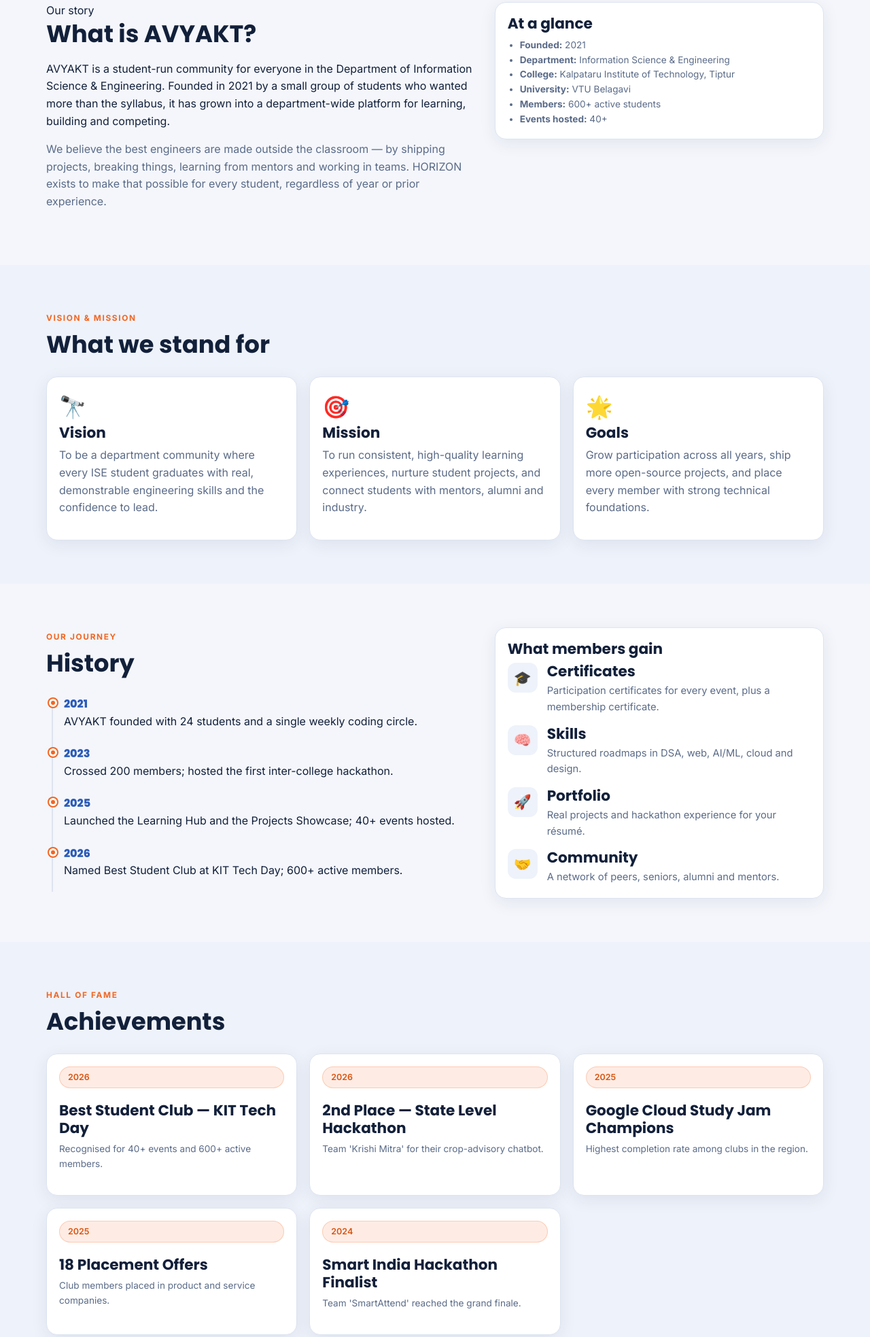
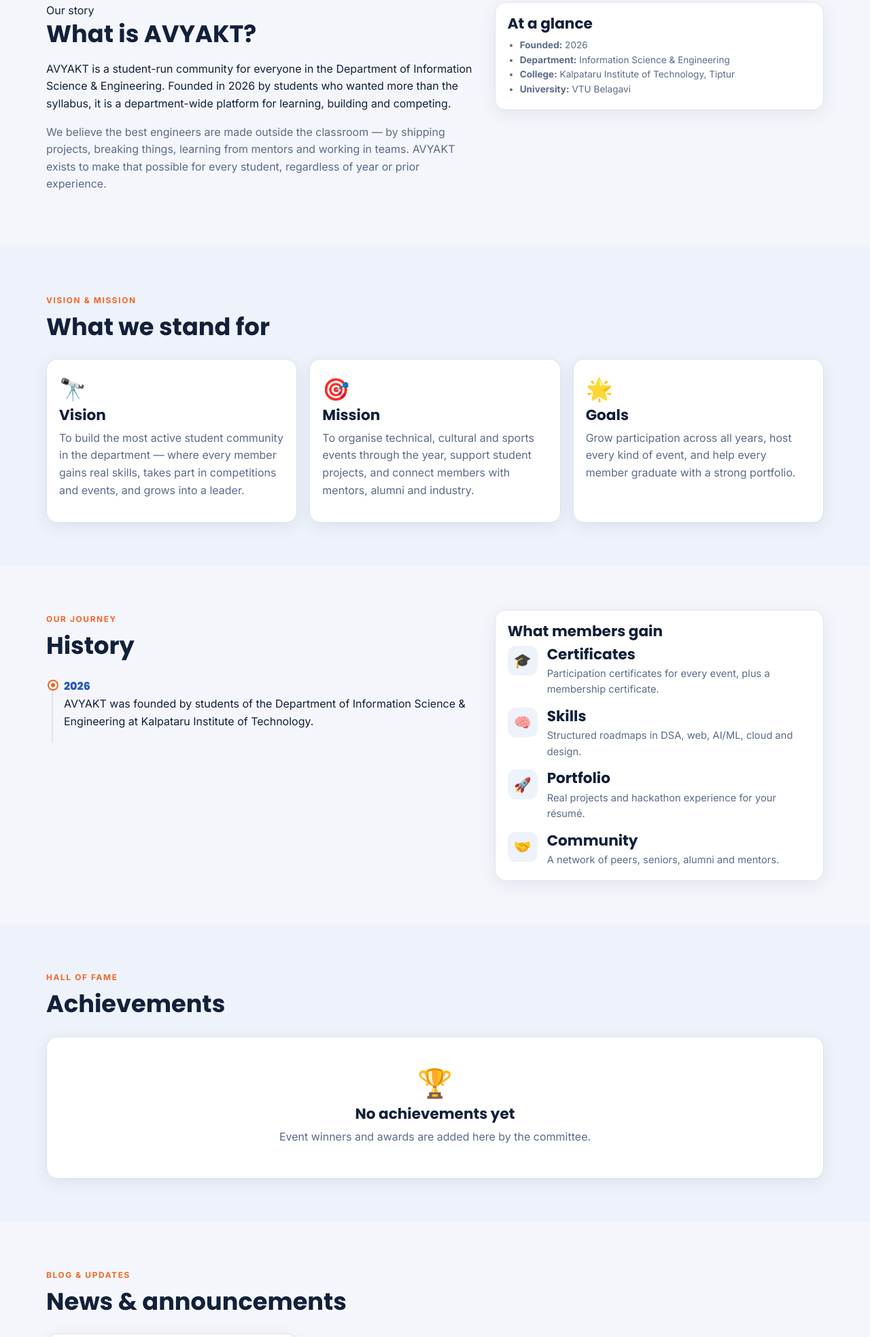
Before and after one commit to balajitharun-cloud/ise-horizon-website, a plain HTML site: page about.html in a window 1280 px wide. Shown: the part 379-2346 px from the top of the page at 68% size. Drawn offline with Linux system fonts and the light colour scheme.

Commit message:
AVYAKT: new leadership, founded 2026, member-managed history & hall of fame, passcode ise@2007, remove email/phone, enlarge hero logo

```diff
--- a/about.html
+++ b/about.html
@@ -33,19 +33,17 @@
         <div>
           <span class="eyebrow">Our story</span>
           <h2>What is AVYAKT?</h2>
-          <p>AVYAKT is a student-run community for everyone in the Department of Information Science &amp; Engineering. Founded in 2021 by a small group of students who wanted more than the syllabus, it has grown into a department-wide platform for learning, building and competing.</p>
-          <p class="muted">We believe the best engineers are made outside the classroom — by shipping projects, breaking things, learning from mentors and working in teams. HORIZON exists to make that possible for every student, regardless of year or prior experience.</p>
+          <p>AVYAKT is a student-run community for everyone in the Department of Information Science &amp; Engineering. Founded in 2026 by students who wanted more than the syllabus, it is a department-wide platform for learning, building and competing.</p>
+          <p class="muted">We believe the best engineers are made outside the classroom — by shipping projects, breaking things, learning from mentors and working in teams. AVYAKT exists to make that possible for every student, regardless of year or prior experience.</p>
         </div>
         <div class="card">
           <div class="card-body">
             <h3>At a glance</h3>
             <ul class="muted small" style="padding-left:18px;margin:0">
-              <li><strong>Founded:</strong> 2021</li>
+              <li><strong>Founded:</strong> 2026</li>
               <li><strong>Department:</strong> Information Science &amp; Engineering</li>
               <li><strong>College:</strong> Kalpataru Institute of Technology, Tiptur</li>
               <li><strong>University:</strong> VTU Belagavi</li>
-              <li><strong>Members:</strong> 600+ active students</li>
-              <li><strong>Events hosted:</strong> 40+</li>
             </ul>
           </div>
         </div>
@@ -57,9 +55,9 @@
     <div class="container">
       <div class="section-head"><span class="eyebrow">Vision &amp; mission</span><h2>What we stand for</h2></div>
       <div class="grid grid-3">
-        <div class="card"><div class="card-body"><div class="ico" style="font-size:2rem">🔭</div><h3>Vision</h3><p class="muted">To be a department community where every ISE student graduates with real, demonstrable engineering skills and the confidence to lead.</p></div></div>
-        <div class="card"><div class="card-body"><div class="ico" style="font-size:2rem">🎯</div><h3>Mission</h3><p class="muted">To run consistent, high-quality learning experiences, nurture student projects, and connect students with mentors, alumni and industry.</p></div></div>
-        <div class="card"><div class="card-body"><div class="ico" style="font-size:2rem">🌟</div><h3>Goals</h3><p class="muted">Grow participation across all years, ship more open-source projects, and place every member with strong technical foundations.</p></div></div>
+        <div class="card"><div class="card-body"><div class="ico" style="font-size:2rem">🔭</div><h3>Vision</h3><p class="muted">To build the most active student community in the department — where every member gains real skills, takes part in competitions and events, and grows into a leader.</p></div></div>
+        <div class="card"><div class="card-body"><div class="ico" style="font-size:2rem">🎯</div><h3>Mission</h3><p class="muted">To organise technical, cultural and sports events through the year, support student projects, and connect members with mentors, alumni and industry.</p></div></div>
+        <div class="card"><div class="card-body"><div class="ico" style="font-size:2rem">🌟</div><h3>Goals</h3><p class="muted">Grow participation across all years, host every kind of event, and help every member graduate with a strong portfolio.</p></div></div>
       </div>
     </div>
   </section>
--- a/assets/css/style.css
+++ b/assets/css/style.css
@@ -199,8 +199,8 @@
 .hero-logos { display: flex; align-items: center; gap: 14px; margin-bottom: 20px; }
 .hero-logos img { width: 56px; height: 56px; border-radius: 50%; background: #fff; padding: 3px; object-fit: cover; }
 .hero-logos img.logo-badge {
-  width: 56px; height: 56px; border-radius: 14px; background: #000; padding: 3px; object-fit: contain;
-  box-shadow: 0 0 0 1px rgba(90,140,255,.5), 0 6px 18px rgba(0,0,0,.45);
+  width: 76px; height: 76px; border-radius: 18px; background: #000; padding: 4px; object-fit: contain;
+  box-shadow: 0 0 0 1px rgba(90,140,255,.5), 0 10px 30px rgba(0,0,0,.45);
 }
 .hero-logos .divider { width: 1px; height: 40px; background: rgba(255,255,255,.3); }
 .hero .tagline { color: rgba(255,255,255,.85); font-size: clamp(1rem, 2.6vw, 1.2rem); max-width: 46ch; }
--- a/assets/js/certificate.js
+++ b/assets/js/certificate.js
@@ -8,7 +8,7 @@
   "use strict";
   var KEY = "horizon-cert-db";
   var SESSION = "horizon-member-unlocked";
-  var DEFAULT_PASSCODE = "123@2007";
+  var DEFAULT_PASSCODE = "ise@2007";
 
   var $ = window.HorizonApp.$;
   var $$ = window.HorizonApp.$$;
@@ -35,8 +35,8 @@
         { name: "Priya Deshpande", usn: "1KT23IS008" }
       ],
       signatories: [
-        { name: "Dr. Sunitha R.", designation: "Faculty Coordinator, AVYAKT", photo: "" },
-        { name: "Aarav Kulkarni", designation: "President, AVYAKT", photo: "" },
+        { name: "Ankush S", designation: "President, AVYAKT", photo: "" },
+        { name: "Haritha", designation: "Vice President, AVYAKT", photo: "" },
         { name: "The Principal", designation: "Kalpataru Institute of Technology", photo: "" }
       ]
     };
--- a/assets/js/data.js
+++ b/assets/js/data.js
@@ -1,7 +1,7 @@
 /* =====================================================================
-   AVYAKT — static site content (club info, team, stats, achievements)
-   Events, news, projects, gallery and members are managed by elite members
-   in the member panel and live in assets/js/store.js.
+   AVYAKT — static site content (club info, leadership)
+   Events, news, projects, gallery, members, history and the Hall of Fame
+   are managed by elite members in the member panel (assets/js/store.js).
    ===================================================================== */
 
 window.HORIZON = {
@@ -11,35 +11,33 @@
     tagline: "The Information Science & Engineering club of KIT Tiptur — building, competing and creating.",
     college: "Kalpataru Institute of Technology, Tiptur",
     university: "Visvesvaraya Technological University, Belagavi",
-    email: "ise.horizon@kit.edu.in",
-    phone: "+91 98765 43210",
+    founded: "2026",
+    email: "",
+    phone: "",
     address: "Kalpataru Institute of Technology, B.H. Road, Tiptur, Tumakuru District, Karnataka – 572201",
     socials: {
-      instagram: "https://instagram.com/ise.horizon",
-      linkedin: "https://linkedin.com/company/ise-horizon",
-      github: "https://github.com/ise-horizon",
-      whatsapp: "https://chat.whatsapp.com/ISEHORIZON",
-      discord: "https://discord.gg/ise-horizon",
-      youtube: "https://youtube.com/@isehorizon"
+      instagram: "https://instagram.com/avyakt",
+      linkedin: "https://linkedin.com/company/avyakt",
+      github: "https://github.com/avyakt",
+      whatsapp: "https://chat.whatsapp.com/AVYAKT",
+      discord: "https://discord.gg/avyakt",
+      youtube: "https://youtube.com/@avyakt"
     }
   },
 
+  /* ---------- Leadership / core committee ---------- */
   team: [
-    { name: "Dr. Sunitha R.", role: "Faculty Coordinator", dept: "Dept. of ISE", bio: "Guides the club's technical direction and industry collaborations.", initials: "SR", socials: { linkedin: "#" } },
-    { name: "Aarav Kulkarni", role: "President", dept: "ISE · Final Year", bio: "Full-stack developer; led two hackathon-winning teams.", initials: "AK", socials: { linkedin: "#", github: "#" } },
-    { name: "Meghana Shetty", role: "Vice President", dept: "ISE · Third Year", bio: "AI/ML enthusiast and the mind behind the ML Bootcamp series.", initials: "MS", socials: { linkedin: "#" } },
-    { name: "Rahul Naik", role: "Technical Lead", dept: "ISE · Third Year", bio: "Backend & DevOps; maintains the club's open-source projects.", initials: "RN", socials: { github: "#" } },
-    { name: "Sneha Patil", role: "Events Lead", dept: "ISE · Third Year", bio: "Coordinates workshops, competitions and the annual hackathon.", initials: "SP", socials: { linkedin: "#" } },
-    { name: "Kiran Kumar", role: "Design Lead", dept: "ISE · Second Year", bio: "UI/UX and branding; designs every event poster and this website.", initials: "KK", socials: { linkedin: "#" } },
-    { name: "Divya Rao", role: "Social Media Lead", dept: "ISE · Second Year", bio: "Runs our Instagram and LinkedIn; grows the community online.", initials: "DR", socials: { instagram: "#" } },
-    { name: "Arjun Hegde", role: "Treasurer", dept: "ISE · Third Year", bio: "Handles sponsorships, budgeting and partnerships.", initials: "AH", socials: { linkedin: "#" } }
-  ],
-
-  achievements: [
-    { year: "2026", title: "Best Student Club — KIT Tech Day", detail: "Recognised for 40+ events and 600+ active members." },
-    { year: "2026", title: "2nd Place — State Level Hackathon", detail: "Team 'Krishi Mitra' for their crop-advisory chatbot." },
-    { year: "2025", title: "Google Cloud Study Jam Champions", detail: "Highest completion rate among clubs in the region." },
-    { year: "2025", title: "18 Placement Offers", detail: "Club members placed in product and service companies." },
-    { year: "2024", title: "Smart India Hackathon Finalist", detail: "Team 'SmartAttend' reached the grand finale." }
+    { name: "Ankush S", role: "President", initials: "AS" },
+    { name: "Haritha", role: "Vice President", initials: "H" },
+    { name: "Akash", role: "Secretary", initials: "A" },
+    { name: "Likitha", role: "Speaker", initials: "L" },
+    { name: "Vinup", role: "Treasurer", initials: "V" },
+    { name: "Deepak", role: "Treasurer", initials: "D" },
+    { name: "Prakruti", role: "Treasurer", initials: "P" },
+    { name: "Chitra", role: "Cultural", initials: "C" },
+    { name: "B.B Fareeha", role: "Cultural", initials: "BF" },
+    { name: "Saraswati", role: "Cultural", initials: "S" },
+    { name: "Balaji Tharun", role: "Technical Team", initials: "BT" },
+    { name: "Subhdeep Shreyas", role: "Technical Team", initials: "SS" }
   ]
 };
--- a/assets/js/main.js
+++ b/assets/js/main.js
@@ -102,10 +102,9 @@
             '<div class="socials">' + social + "</div>" +
           "</div>" +
           '<div class="footer-col"><h4>Explore</h4><ul>' + nav + "</ul></div>" +
-          '<div class="footer-col"><h4>Contact</h4><ul>' +
-            "<li>✉️ <a href=\"mailto:" + esc(club.email) + "\">" + esc(club.email) + "</a></li>" +
-            "<li>📞 " + esc(club.phone) + "</li>" +
+          '<div class="footer-col"><h4>Find us</h4><ul>' +
             "<li>📍 " + esc(club.address) + "</li>" +
+            '<li><a href="contact.html">Contact page</a></li>' +
           "</ul></div>" +
         "</div>" +
         '<div class="footer-bottom">' +
@@ -327,18 +326,17 @@
       var d = S.get();
       var tl = $("#aboutTimeline");
       if (tl) {
-        var history = [
-          { year: "2021", text: "AVYAKT founded with 24 students and a single weekly coding circle." },
-          { year: "2023", text: "Crossed 200 members; hosted the first inter-college hackathon." },
-          { year: "2025", text: "Launched the Learning Hub and the Projects Showcase; 40+ events hosted." },
-          { year: "2026", text: "Named Best Student Club at KIT Tech Day; 600+ active members." }
-        ];
-        tl.innerHTML = history.map(function (h) { return '<div class="item"><div class="year">' + h.year + '</div><div>' + esc(h.text) + "</div></div>"; }).join("");
+        var hist = (d.history || []).slice().sort(function (a, b) { return String(a.year || "") < String(b.year || "") ? -1 : 1; });
+        tl.innerHTML = hist.length
+          ? hist.map(function (h) { return '<div class="item"><div class="year">' + esc(h.year) + '</div><div>' + esc(h.text) + "</div></div>"; }).join("")
+          : emptyState("🕓", "No history yet", "The club history is added here by the committee.");
       }
       var ach = $("#aboutAchievements");
-      if (ach) ach.innerHTML = (H.achievements || []).map(function (a) {
-        return '<article class="card"><div class="card-body"><span class="chip chip--orange mb-2">' + esc(a.year) + "</span><h3>" + esc(a.title) + '</h3><p class="muted small">' + esc(a.detail) + "</p></div></article>";
-      }).join("");
+      if (ach) ach.innerHTML = (d.achievements || []).length
+        ? (d.achievements || []).map(function (a) {
+            return '<article class="card"><div class="card-body"><span class="chip chip--orange mb-2">' + esc(a.year || "") + "</span><h3>" + esc(a.title) + '</h3><p class="muted small">' + esc(a.detail || "") + "</p></div></article>";
+          }).join("")
+        : emptyState("🏆", "No achievements yet", "Event winners and awards are added here by the committee.");
       var news = $("#aboutNews");
       if (news) news.innerHTML = (d.news || []).length
         ? (d.news || []).map(function (a) {
--- a/assets/js/store.js
+++ b/assets/js/store.js
@@ -7,7 +7,7 @@
 (function () {
   "use strict";
   var KEY = "horizon-content-v1";
-  var PASSCODE = "123@2007";           // elite-member passcode
+  var PASSCODE = "ise@2007";           // elite-member passcode
   var SESSION = "horizon-member";      // sessionStorage unlock flag
 
   function today() { return new Date().toISOString().slice(0, 10); }
@@ -31,6 +31,10 @@
           excerpt: "Our new club portal is live.", body: "Events, projects and updates are published here by the core committee." }
       ],
       projects: [],      // student projects (managed) — each may carry a GitHub URL
+      history: [
+        { id: "h1", year: "2026", text: "AVYAKT was founded by students of the Department of Information Science & Engineering at Kalpataru Institute of Technology." }
+      ],
+      achievements: [],  // Hall of Fame (managed by the committee)
       gallery: [
         { id: "g1", caption: "HORIZON Hackathon — final demo round", emoji: "🚀", wide: true },
         { id: "g2", caption: "Workshop in the computer lab", emoji: "🤖" },
@@ -61,7 +65,7 @@
     o = o || {};
     o.settings = Object.assign(d.settings, o.settings || {});
     o.hackathon = Object.assign(d.hackathon, o.hackathon || {});
-    ["events", "pastEvents", "news", "projects", "gallery", "members"].forEach(function (k) {
+    ["events", "pastEvents", "news", "projects", "gallery", "members", "history", "achievements"].forEach(function (k) {
       o[k] = Array.isArray(o[k]) ? o[k] : d[k];
     });
     return o;
--- a/sw.js
+++ b/sw.js
@@ -1,5 +1,5 @@
 /* AVYAKT — service worker (offline-first for the app shell) */
-var CACHE = "horizon-v10";
+var CACHE = "horizon-v11";
 var ASSETS = [
   "./",
   "index.html",
```
Also changed, not shown: assets/js/admin.js (+24 -2 lines), contact.html (+0 -2 lines), README.md.
